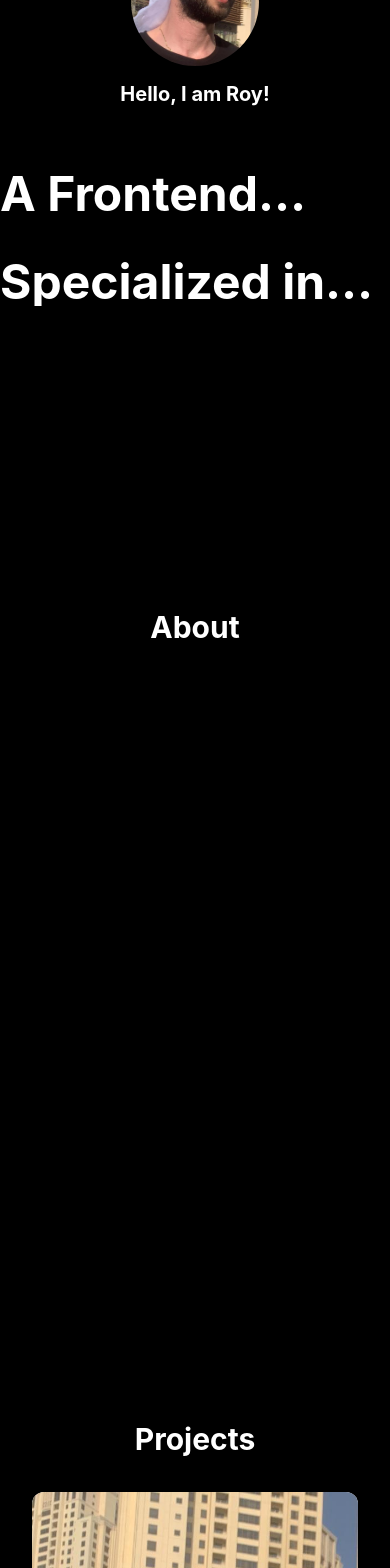
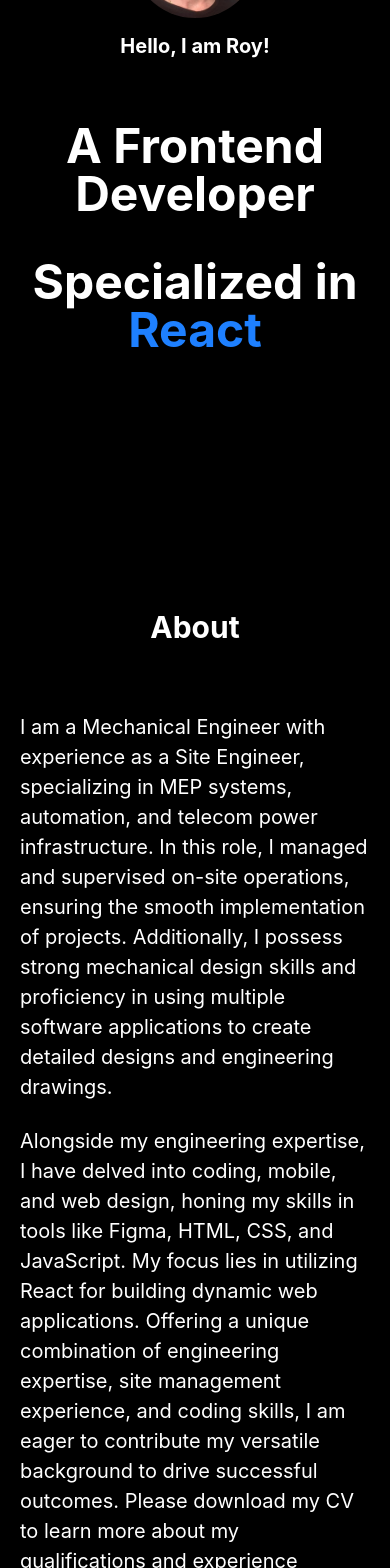
Before and after one commit to royMatar/portfolio-website, a React (Create React App) app: page / in a window 390 px wide. Shown: the part 300-1868 px from the top of the page. Built offline with nearby package versions, Linux system fonts and the light colour scheme.

Commit message:
responsive design added for the form component

```diff
--- a/src/App.css
+++ b/src/App.css
@@ -19,6 +19,7 @@
     Box {
         grid-template-columns: repeat(3, minmax(250px, 1fr));
     }
+
 }
 
 /* CSS File */
@@ -46,3 +47,14 @@ a>svg {
 a:hover>svg {
     color: #1e80ff;
 }
+
+.bluecolor{
+    color: #1e80ff;
+}
+
+@media screen and (max-width: 600px) {
+    #contactform{
+        width: 350px;
+    }
+
+}
--- a/src/App.js
+++ b/src/App.js
@@ -1,4 +1,4 @@
-import { ChakraProvider } from "@chakra-ui/react";
+import { ChakraProvider, Divider } from "@chakra-ui/react";
 import Header from "./components/Header";
 import LandingSection from "./components/LandingSection";
 import ProjectsSection from "./components/ProjectsSection";
@@ -8,6 +8,7 @@ import { AlertProvider } from "./context/alertContext";
 import Alert from "./components/Alert";
 import "./App.css";
 import AboutSection from "./components/AboutSection";
+
 function App() {
   return (
     <ChakraProvider>
@@ -15,9 +16,10 @@ function App() {
         <main>
           <Header />
           <LandingSection />
-          <AboutSection/>
+          <AboutSection />
           <ProjectsSection />
           <ContactMeSection />
+          <Divider/>
           <Footer />
           <Alert />
         </main>
--- a/src/components/AboutSection.jsx
+++ b/src/components/AboutSection.jsx
@@ -1,14 +1,43 @@
 import React from "react";
 import FullScreenSection from "./FullScreenSection";
-import { Box, Heading } from "@chakra-ui/react";
+import { Box, Heading, Text } from "@chakra-ui/react";
 
 const AboutSection = () => {
   return (
-    <FullScreenSection backgroundColor="#000000" py={16} spacing={8}>
+    <FullScreenSection backgroundColor="#000000" py={16} spacing={6}>
       <Heading as="h1" id="about-section" color="white">
         About
       </Heading>
-      <Box rounded="md" w="100%" maxW="500px"></Box>
+      <Box
+        rounded="md"
+        w="100%"
+        maxW="800px"
+        color="white"
+        padding="20px"
+        margin="20px"
+        text
+      >
+        <Text fontSize="xl">
+          I am a Mechanical Engineer with experience as a Site Engineer,
+          specializing in MEP systems, automation, and telecom power
+          infrastructure. In this role, I managed and supervised on-site
+          operations, ensuring the smooth implementation of projects.
+          Additionally, I possess strong mechanical design skills and
+          proficiency in using multiple software applications to create detailed
+          designs and engineering drawings.
+        </Text>
+        <br></br>
+        <Text fontSize="xl">
+          Alongside my engineering expertise, I have delved into coding, mobile,
+          and web design, honing my skills in tools like Figma, HTML, CSS, and
+          JavaScript. My focus lies in utilizing React for building dynamic web
+          applications. Offering a unique combination of engineering expertise,
+          site management experience, and coding skills, I am eager to
+          contribute my versatile background to drive successful outcomes.
+          Please download my CV to learn more about my qualifications and
+          experience
+        </Text>
+      </Box>
     </FullScreenSection>
   );
 };
--- a/src/components/Card.jsx
+++ b/src/components/Card.jsx
@@ -7,10 +7,12 @@ import { VStack, HStack, Heading, Text, Image } from "@chakra-ui/react";
 const Card = ({ title, description, imageSrc }) => {
   return (
     <VStack
-      color="black"
-      backgroundColor="white"
+      color="white"
+      backgroundColor="black"
       cursor="pointer"
       borderRadius="xl"
+      borderWidth={1}
+      borderColor="white"
     >
       <Image borderRadius="xl" src={imageSrc} alt={title} />
       <VStack spacing={4} p={4} alignItems="flex-start">
@@ -22,8 +24,8 @@ const Card = ({ title, description, imageSrc }) => {
         <Text color="#64748b" fontSize="lg">
           {description}
         </Text>
-        <HStack spacing={2} alignItems="center">
-          <p>See more</p>
+        <HStack spacing={2} alignItems="center" color="#1e80ff">
+          <span>See more</span>
           <FontAwesomeIcon icon={faArrowRight} size="1x" />
         </HStack>
       </VStack>
--- a/src/components/ContactMeSection.jsx
+++ b/src/components/ContactMeSection.jsx
@@ -16,7 +16,7 @@ import * as Yup from "yup";
 import FullScreenSection from "./FullScreenSection";
 import useSubmit from "../hooks/useSubmit";
 import { useAlertContext } from "../context/alertContext";
-
+import "../App.css";
 
 const ContactMeSection = () => {
   const { isLoading, response, submit } = useSubmit();
@@ -62,10 +62,12 @@ const ContactMeSection = () => {
         alignItems="center"
         spacing={4}
         maxW="1024px"
+        width="650px"
         mx="auto"
+        id="contactform"
       >
-        <Heading as="h1" id="contactme-section">
-          Contact
+        <Heading as="h3" id="contactme-section">
+          Contact Me
         </Heading>
         <Box rounded="md" w="100%" maxW="500px">
           <form onSubmit={formik.handleSubmit}>
@@ -75,7 +77,9 @@ const ContactMeSection = () => {
                   !!formik.errors.firstName && formik.touched.firstName
                 }
               >
-                <FormLabel htmlFor="firstName">Name <span>*</span></FormLabel>
+                <FormLabel htmlFor="firstName">
+                  Name <span className="bluecolor">*</span>
+                </FormLabel>
                 <Input
                   id="firstName"
                   name="firstName"
@@ -86,7 +90,9 @@ const ContactMeSection = () => {
               <FormControl
                 isInvalid={!!formik.errors.email && formik.touched.email}
               >
-                <FormLabel htmlFor="email">Email Address <span>*</span></FormLabel>
+                <FormLabel htmlFor="email">
+                  Email Address <span className="bluecolor">*</span>
+                </FormLabel>
                 <Input
                   id="email"
                   name="email"
@@ -108,7 +114,9 @@ const ContactMeSection = () => {
               <FormControl
                 isInvalid={!!formik.errors.comment && formik.touched.comment}
               >
-                <FormLabel htmlFor="comment">Your message <span>*</span></FormLabel>
+                <FormLabel htmlFor="comment">
+                  Your message <span className="bluecolor">*</span>
+                </FormLabel>
                 <Textarea
                   id="comment"
                   name="comment"
@@ -117,18 +125,13 @@ const ContactMeSection = () => {
                 />
                 <FormErrorMessage>{formik.errors.comment}</FormErrorMessage>
               </FormControl>
-              <Button
-                type="submit"
-                colorScheme="blue"
-                isLoading={isLoading}
-              >
+              <Button type="submit" colorScheme="blue" isLoading={isLoading}>
                 Submit
               </Button>
             </VStack>
           </form>
         </Box>
       </VStack>
-
     </FullScreenSection>
   );
 };
--- a/src/components/LandingSection.jsx
+++ b/src/components/LandingSection.jsx
@@ -1,10 +1,10 @@
 import React from "react";
-import { Avatar, Heading, VStack } from "@chakra-ui/react";
+import { Avatar, Heading, VStack, Box } from "@chakra-ui/react";
 import FullScreenSection from "./FullScreenSection";
 
 const greeting = "Hello, I am Roy!";
 const bio1 = "A Frontend Developer";
-const bio2 = "Specialized in React";
+const bio2 = "Specialized in ";
 
 const LandingSection = () => (
   <FullScreenSection
@@ -14,22 +14,22 @@ const LandingSection = () => (
     backgroundColor="#000000"
   >
     <VStack spacing={16}>
-      <VStack spacing={4} alignItems="center">
+      <VStack spacing={4} alignItems="center" >
         <Avatar
           src="profile.jpeg"
           size="2xl"
           name="Your Name"
         />
-        <Heading as="h4" size="md" noOfLines={1}>
+        <Heading as="h4" size="md" noOfLines={2}>
           {greeting}
         </Heading>
       </VStack>
       <VStack spacing={10}>
-        <Heading as="h1" size="3xl" noOfLines={1}>
+        <Heading as="h1" size="3xl" noOfLines={2} textAlign="center">
           {bio1}
         </Heading>
-        <Heading as="h1" size="3xl" noOfLines={1}>
-          {bio2}
+        <Heading as="h1" size="3xl" noOfLines={3} textAlign="center">
+          {bio2} <span className="bluecolor">React</span>
         </Heading>
       </VStack>
     </VStack>
```
Also changed, not shown: src/components/Header.jsx (line endings or trailing spaces).
